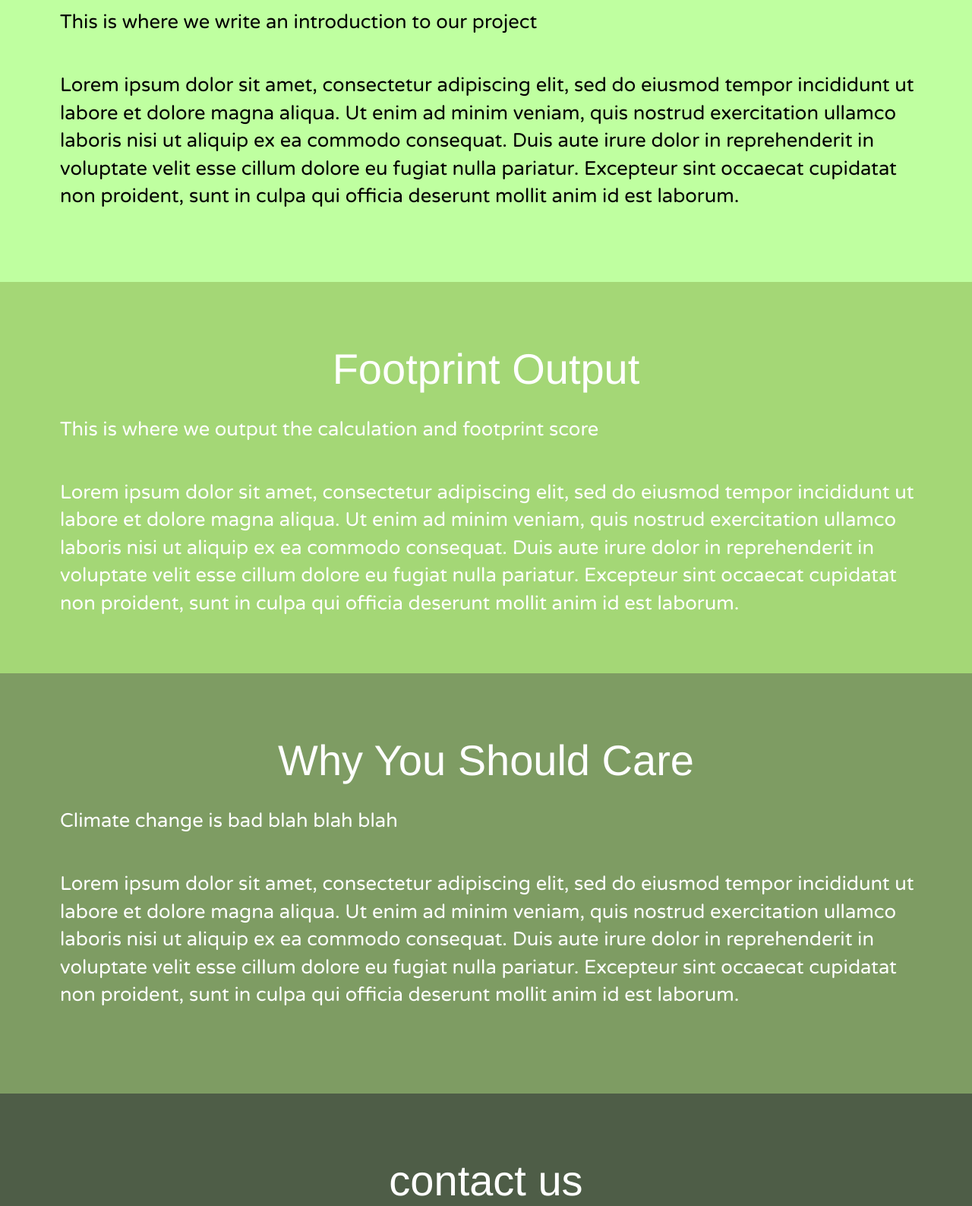
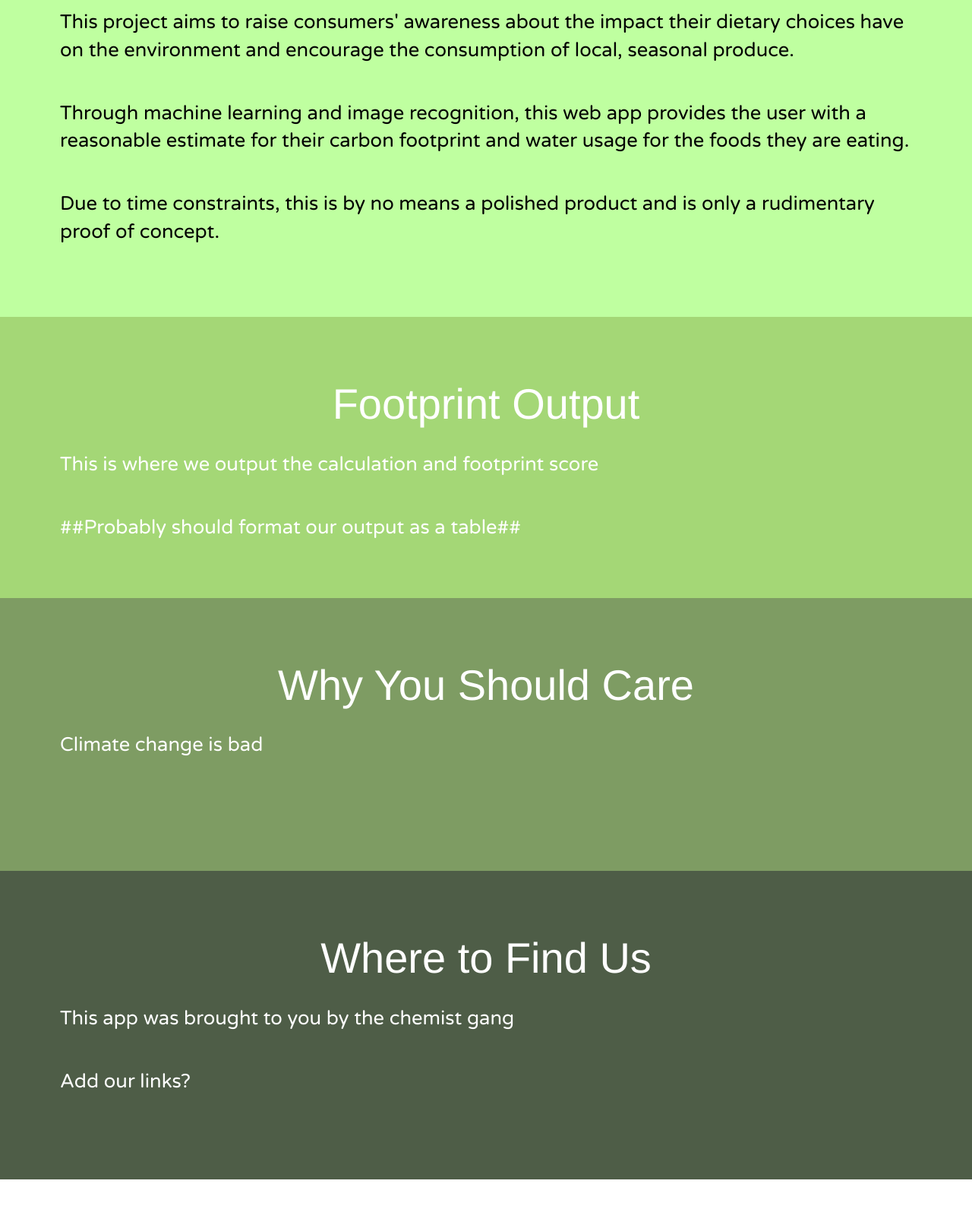
Before and after one commit to jirehchiu/ichack19, a plain HTML site: page index.html in a window 1280 px wide. Shown: the part 820-2407 px from the top of the page at 76% size. After the commit the page ends 2372 px from the top, so only its background shows below. Drawn offline with nearby package versions, Linux system fonts and the light colour scheme.

Commit message:
Update index.html

```diff
--- a/index.html
+++ b/index.html
@@ -59,9 +59,11 @@
 	<h2 class="center black">About</h2>
 	<br>
 	<div class="container paragraph">
-		<p class="black"> This is where we write an introduction to our project </p>
+		<p class="black"> This project aims to raise consumers' awareness about the impact their dietary choices have on the environment and encourage the consumption of local, seasonal produce. </p>
 		<br>
-		<p class="black"> Lorem ipsum dolor sit amet, consectetur adipiscing elit, sed do eiusmod tempor incididunt ut labore et dolore magna aliqua. Ut enim ad minim veniam, quis nostrud exercitation ullamco laboris nisi ut aliquip ex ea commodo consequat. Duis aute irure dolor in reprehenderit in voluptate velit esse cillum dolore eu fugiat nulla pariatur. Excepteur sint occaecat cupidatat non proident, sunt in culpa qui officia deserunt mollit anim id est laborum.</p>
+		<p class="black"> Through machine learning and image recognition, this web app provides the user with a reasonable estimate for their carbon footprint and water usage for the foods they are eating. </p>
+		<br>
+		<p class="black"> Due to time constraints, this is by no means a polished product and is only a rudimentary proof of concept. </p>
 	</div>
 	<br>
 
@@ -74,8 +76,7 @@
   <div class="container paragraph">
 	<p>This is where we output the calculation and footprint score</p>
 	<br>
-	<p>Lorem ipsum dolor sit amet, consectetur adipiscing elit, sed do eiusmod tempor incididunt ut labore et dolore magna aliqua. Ut enim ad minim veniam, quis nostrud exercitation ullamco laboris nisi ut aliquip ex ea commodo consequat. Duis aute irure dolor in reprehenderit in voluptate velit esse cillum dolore eu fugiat nulla pariatur. Excepteur sint occaecat cupidatat non proident, sunt in culpa qui officia deserunt mollit anim id est laborum.</p>
-
+	  <p>##Probably should format our output as a table##</p>
   </div>
 
 </div>
@@ -85,9 +86,8 @@
   <h2 class="center">Why You Should Care</h2>
   <br>
   <div class="container paragraph">
-	<p>Climate change is bad blah blah blah</p>
+	<p>Climate change is bad</p>
 	<br>
-	<p> Lorem ipsum dolor sit amet, consectetur adipiscing elit, sed do eiusmod tempor incididunt ut labore et dolore magna aliqua. Ut enim ad minim veniam, quis nostrud exercitation ullamco laboris nisi ut aliquip ex ea commodo consequat. Duis aute irure dolor in reprehenderit in voluptate velit esse cillum dolore eu fugiat nulla pariatur. Excepteur sint occaecat cupidatat non proident, sunt in culpa qui officia deserunt mollit anim id est laborum.</p>
 	<br>
   </div>
 
@@ -95,12 +95,12 @@
 
 
 <div id="contact" class="container-fluid">
-  <h2 class="center">contact us</h2>
+  <h2 class="center">Where to Find Us</h2>
   <br>
   <div class="container paragraph">
 	<p>This app was brought to you by the chemist gang</p>
 	<br>
-	<p> Lorem ipsum dolor sit amet, consectetur adipiscing elit, sed do eiusmod tempor incididunt ut labore et dolore magna aliqua. Ut enim ad minim veniam, quis nostrud exercitation ullamco laboris nisi ut aliquip ex ea commodo consequat. Duis aute irure dolor in reprehenderit in voluptate velit esse cillum dolore eu fugiat nulla pariatur. Excepteur sint occaecat cupidatat non proident, sunt in culpa qui officia deserunt mollit anim id est laborum.</p>
+	<p>Add our links? </p>
 	<br>
   </div>
 
```
